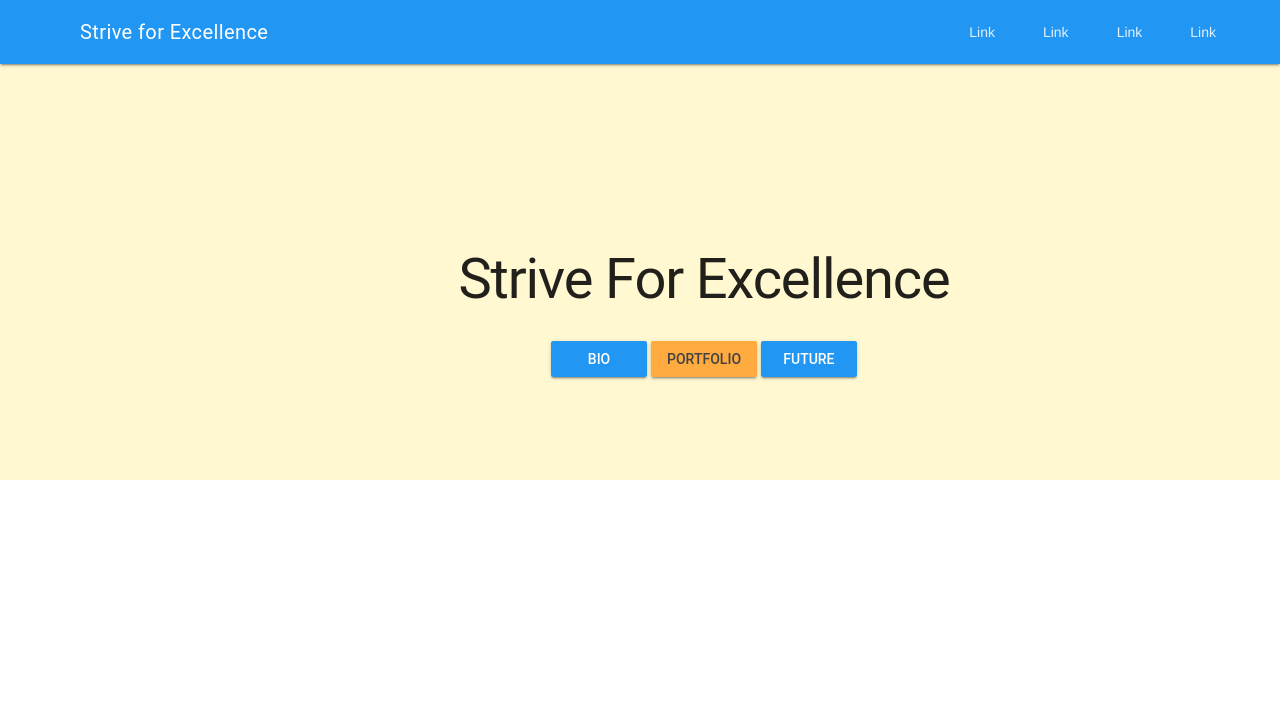
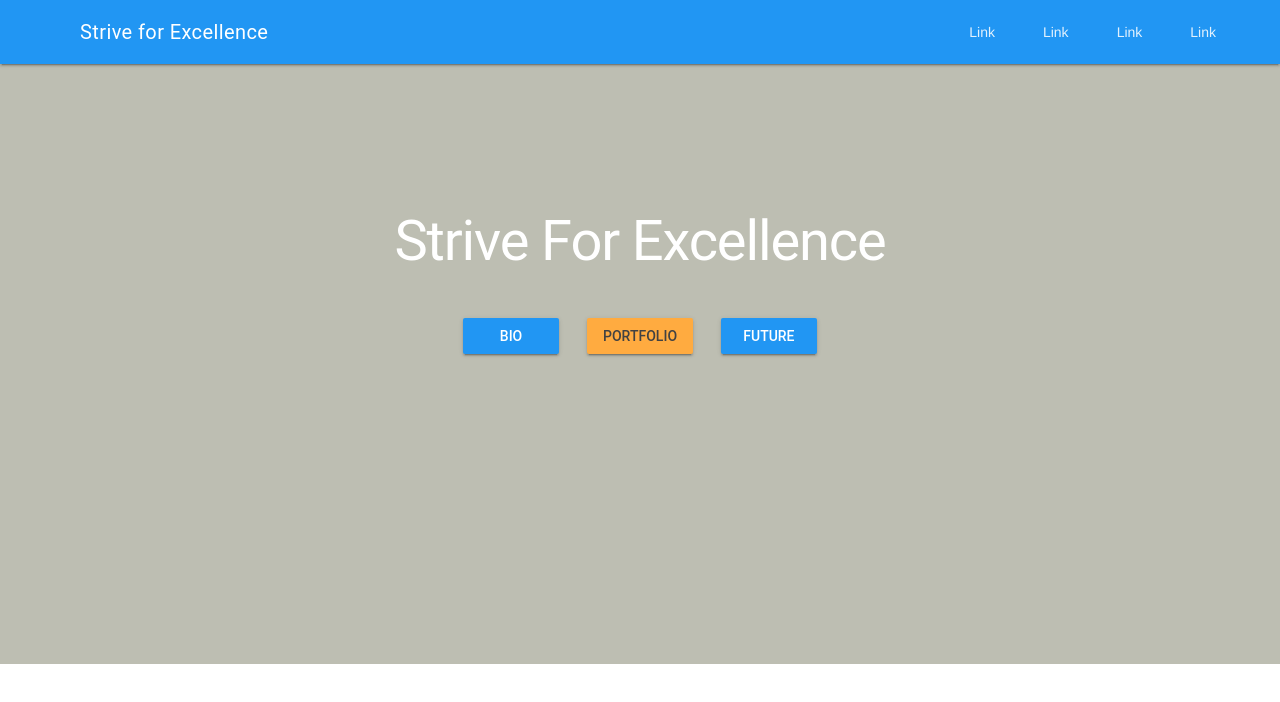
Before and after one commit to Doanvin/portfoli, a website: page src/index.html in a window 1280 px wide. Drawn offline with nearby package versions, Linux system fonts and the light colour scheme; files that its build step writes are made by us from their sources.

Commit message:
Finished hero header

```diff
--- a/src/assets/scss/hero/hero.scss
+++ b/src/assets/scss/hero/hero.scss
@@ -1,4 +1,5 @@
-$transparent-3: rgba(255, 231, 102, 0.3);
+$transparent-3: rgba(38, 40, 0, 0.3);
+$white: #fff;
 
 
 @media only screen and (max-width: 480px) {
@@ -42,26 +43,37 @@ $transparent-3: rgba(255, 231, 102, 0.3);
 }
 
 .hero {
-  position: relative;
   text-align: center;
-  vertical-align: middle
 
-  a {
-    display: inline-block
+  h1 {
+    color: $white;
+    padding: 6.5rem 0 1rem;
   }
+  a {display: inline-block;}
 
-  &__bg-container {
+  .hero__bg-container {
     background-position: bottom right;
     background-repeat: no-repeat;
     background-size: cover;
     display: inline-block;
-    width: 100%
+    height: 75vh;
+    width: 100%;
   }
 
-  &__bg-container-overlay {
-    background: $transparent-3;
-    height: 100%;
-    padding: 12% 5% 8%;
-    width: 100%
+  .hero__bg-container-overlay {
+    background-color:  $transparent-3;
+    color: $white;
+    height: 75vh;
+    margin: -24px 0 0;
+  }
+
+  .hero__btn {
+    display: inline-block;
+    margin: 0 6px 12px;
+  }
+
+  @media only screen and (min-width: 500px) {
+    h1 {padding: 10rem 0 1rem;}
+    .hero__btn {margin: 0 12px 12px;}
   }
 }
--- a/src/index.html
+++ b/src/index.html
@@ -42,7 +42,9 @@
     <div class="hero hero--home">
       <div class="hero__bg-container">
         <div class="hero__bg-container-overlay">
-          <h1>Strive For Excellence</h1>
+          <div class="hero__title">
+            <h1>Strive For Excellence</h1>
+          </div>
           <a href="" class="hero__btn mdl-button mdl-js-button mdl-button--raised mdl-button--colored">
             Bio
           </a>
```
Also changed, not shown: .sass-lint.yml, build/assets/css/main.css, build/assets/css/main.min.css, build/index.html.
